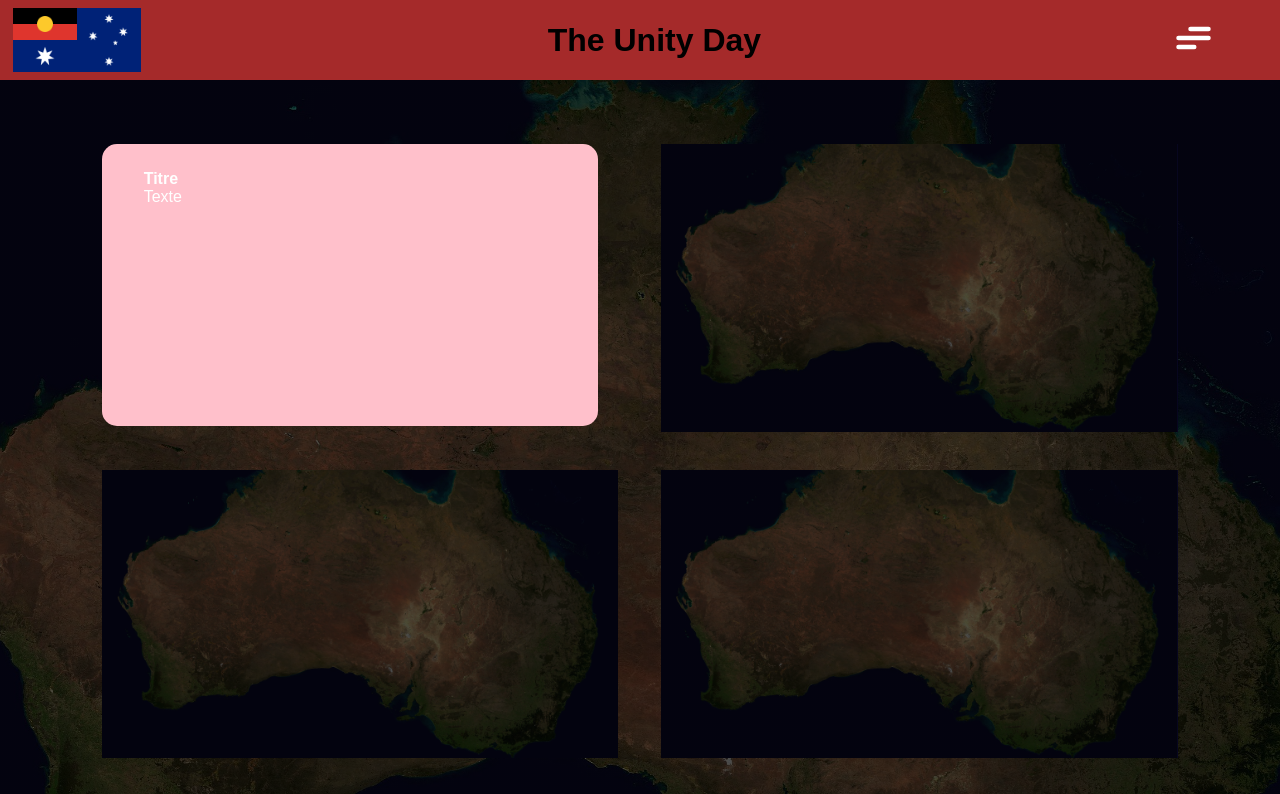
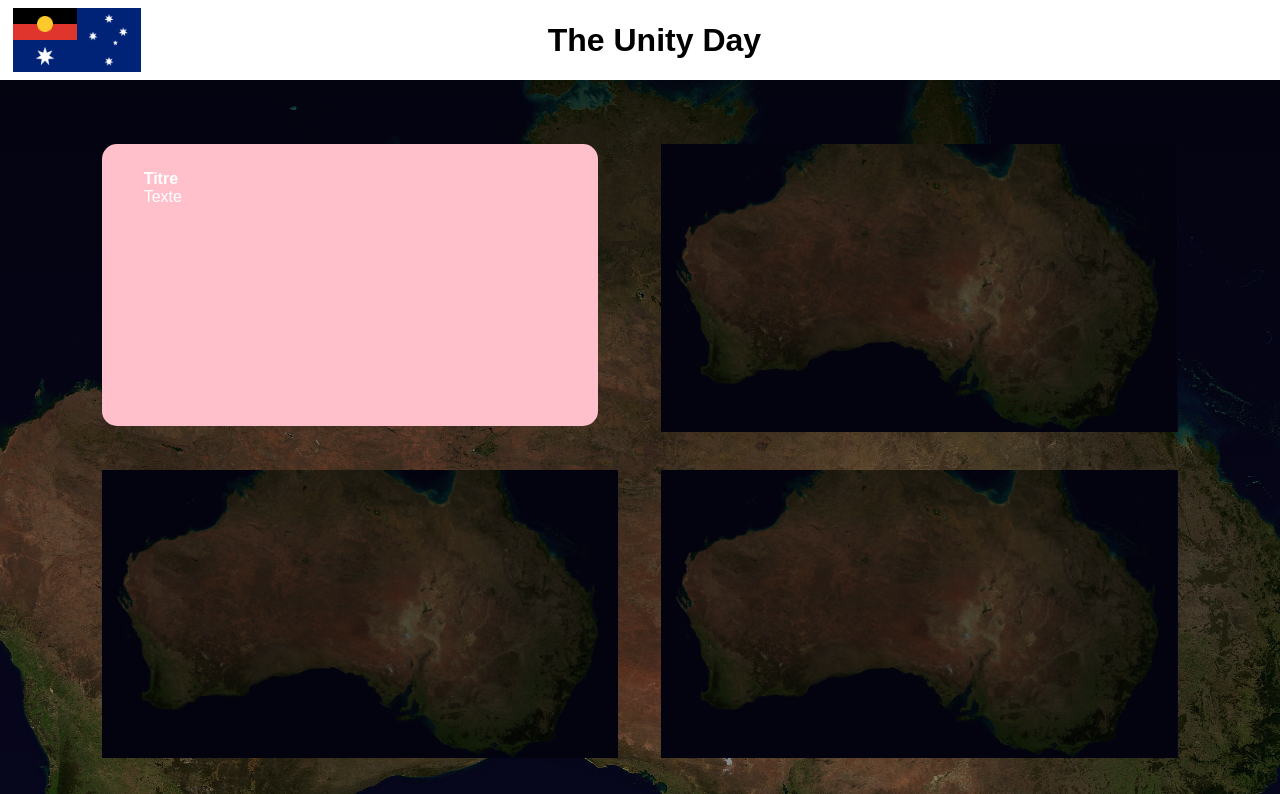
Before and after one commit to Drpoulpe/Drpoulpe.github.io, a plain HTML site: page index.html in a window 1280 px wide. Shown: the top 794 px of the page. Drawn offline with Linux system fonts and the light colour scheme.

Commit message:
color changes no1

```diff
--- a/container.css
+++ b/container.css
@@ -11,7 +11,7 @@
     width: auto;
     z-index: 1;
     height: 150%;
-    background-image: linear-gradient(rgba(0, 0, 0, 0.7), rgba(0, 0, 0, 0.7)), url(images/australia.jpg);
+    background-image: linear-gradient(rgba(0, 0, 0, 0.7), rgba(0, 0, 0, 0.3)), url(images/australia.jpg);
     background-position: center;
     background-size: cover;
 }
--- a/index.html
+++ b/index.html
@@ -29,7 +29,7 @@
             </div>
         </div>
         <div class="container" id="main">
-            <div class="header" style="height: 10%; background-color: brown;">
+            <div class="header" style="height: 10%; background-color: white;">
                 <img src="images/abo_austr_flag.png" class="logo">
                 <h1 class="title">The Unity Day</h1>
                 <label class="hamburger">
```
